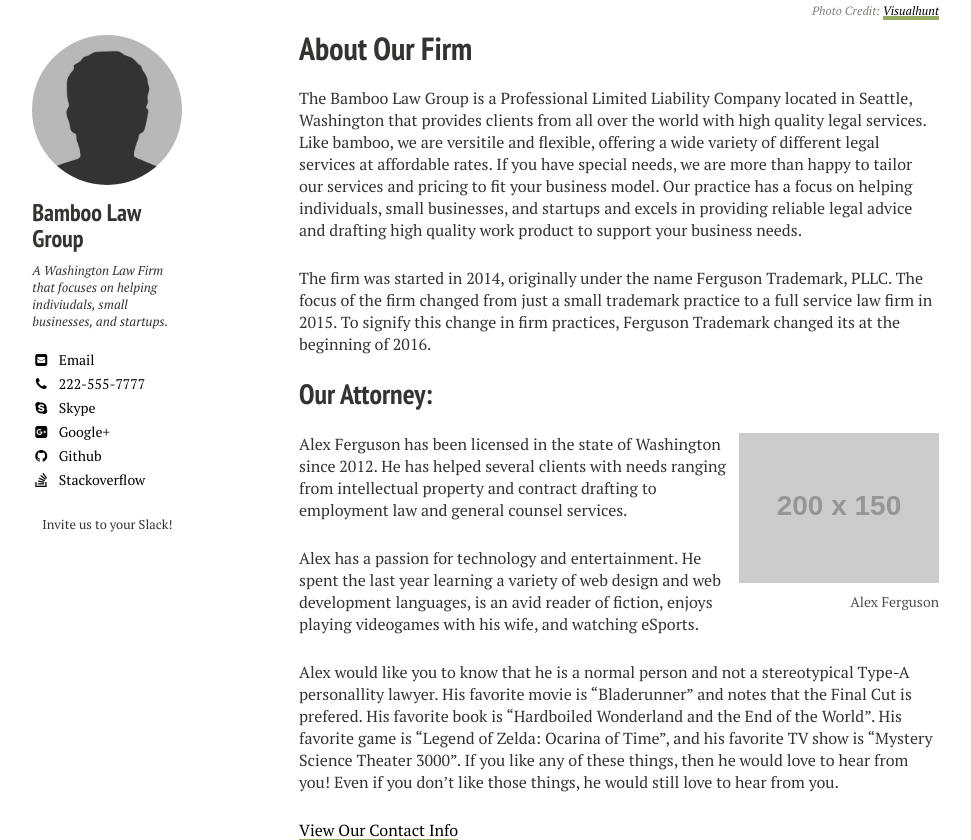
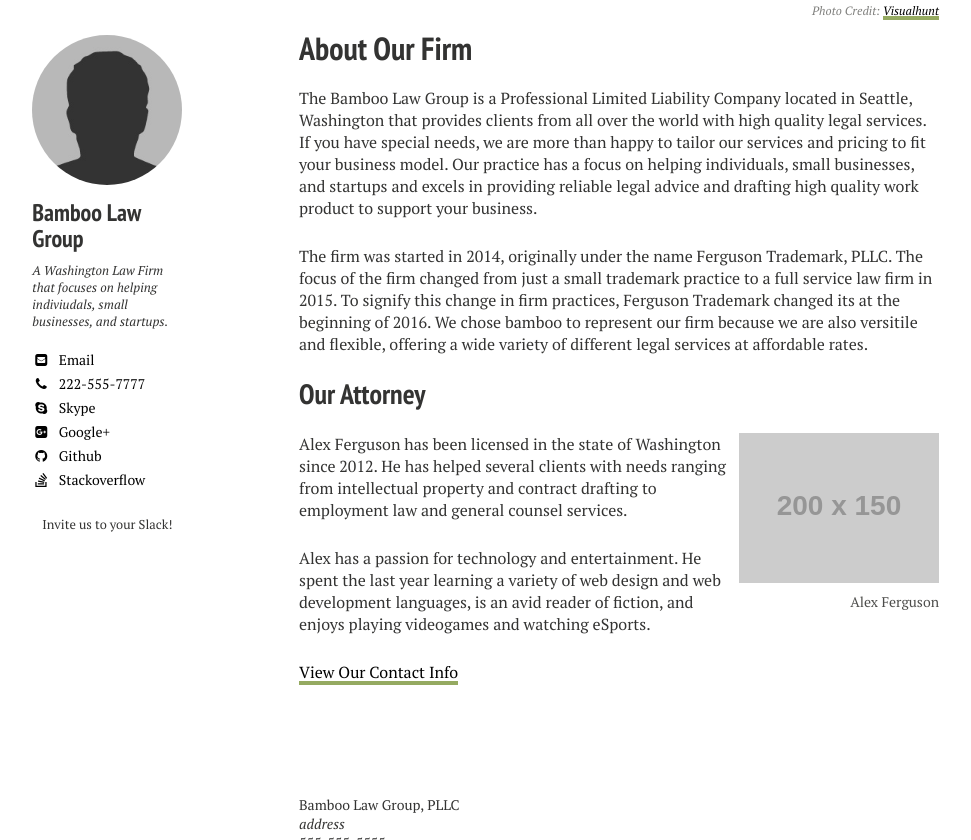
Before and after one commit to nerdyfergy/blg-site-mm3, a Jekyll site: the page built from about/index.md, in a window 1280 px wide and 1400 px high. Shown: the part 560-1400 px from the top of the window, without its empty margins (21-992 px from the left). Built offline with Jekyll 4.4.1, drawn with Linux system fonts in a browser that asks for light colours.

Commit message:
Update index.md

```diff
--- a/about/index.md
+++ b/about/index.md
@@ -9,11 +9,11 @@ image:
   credit: Visualhunt
   creditlink: http://visualhunt.com/
 ---
-The Bamboo Law Group is a Professional Limited Liability Company located in Seattle, Washington that provides clients from all over the world with high quality legal services. Like bamboo, we are versitile and flexible, offering a wide variety of different legal services at affordable rates. If you have special needs, we are more than happy to tailor our services and pricing to fit your business model. Our practice has a focus on helping individuals, small businesses, and startups and excels in providing reliable legal advice and drafting high quality work product to support your business needs.
+The Bamboo Law Group is a Professional Limited Liability Company located in Seattle, Washington that provides clients from all over the world with high quality legal services.  If you have special needs, we are more than happy to tailor our services and pricing to fit your business model. Our practice has a focus on helping individuals, small businesses, and startups and excels in providing reliable legal advice and drafting high quality work product to support your business.
 
-The firm was started in 2014, originally under the name Ferguson Trademark, PLLC. The focus of the firm changed from just a small trademark practice to a full service law firm in 2015. To signify this change in firm practices, Ferguson Trademark changed its at the beginning of 2016.
+The firm was started in 2014, originally under the name Ferguson Trademark, PLLC. The focus of the firm changed from just a small trademark practice to a full service law firm in 2015. To signify this change in firm practices, Ferguson Trademark changed its at the beginning of 2016. We chose bamboo to represent our firm because we are also versitile and flexible, offering a wide variety of different legal services at affordable rates.
 
-## Our Attorney:
+## Our Attorney
 
 <figure class="image-pull-right">
 	<img src="http://placehold.it/200x150.jpg">
@@ -21,8 +21,6 @@ The firm was started in 2014, originally under the name Ferguson Trademark, PLLC
 </figure>
 Alex Ferguson has been licensed in the state of Washington since 2012. He has helped several clients with needs ranging from intellectual property and contract drafting to employment law and general counsel services.
 
-Alex has a passion for technology and entertainment. He spent the last year learning a variety of web design and web development languages, is an avid reader of fiction, enjoys playing videogames with his wife, and watching eSports.
-
-Alex would like you to know that he is a normal person and not a stereotypical Type-A personallity lawyer. His favorite movie is "Bladerunner" and notes that the Final Cut is prefered. His favorite book is "Hardboiled Wonderland and the End of the World". His favorite game is "Legend of Zelda: Ocarina of Time", and his favorite TV show is "Mystery Science Theater 3000". If you like any of these things, then he would love to hear from you! Even if you don't like those things, he would still love to hear from you.
+Alex has a passion for technology and entertainment. He spent the last year learning a variety of web design and web development languages, is an avid reader of fiction, and enjoys playing videogames and watching eSports.
 
 <a markdown="0" href="{{ site.url }}/contact">View Our Contact Info</a>
```
